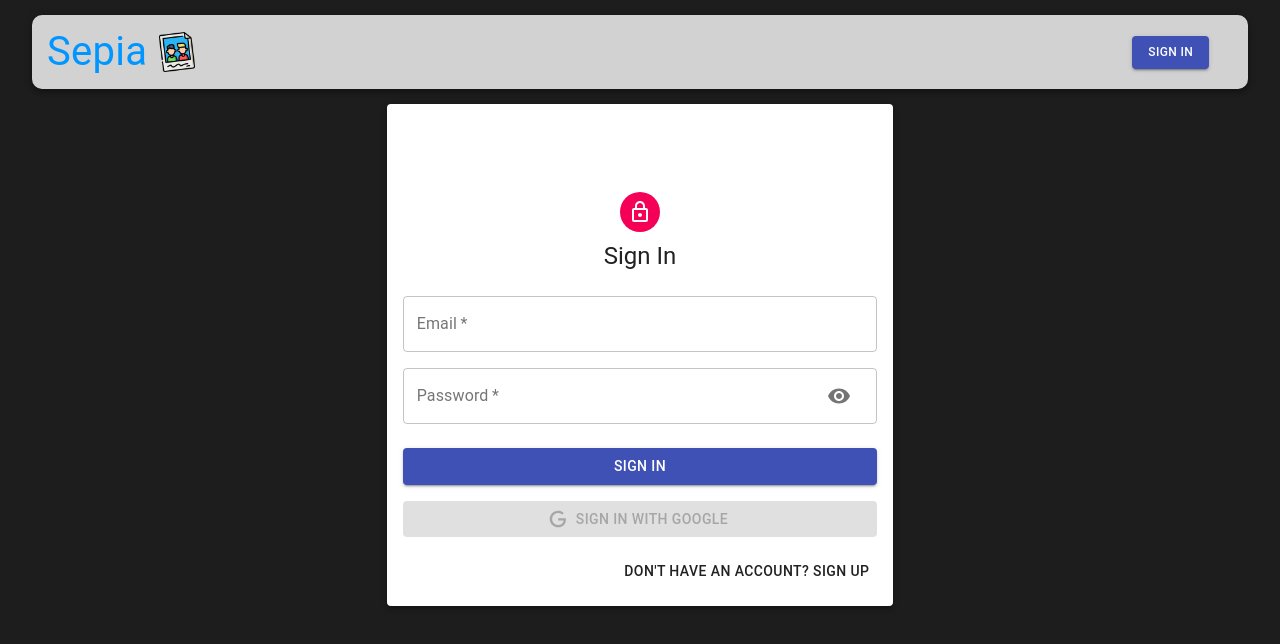
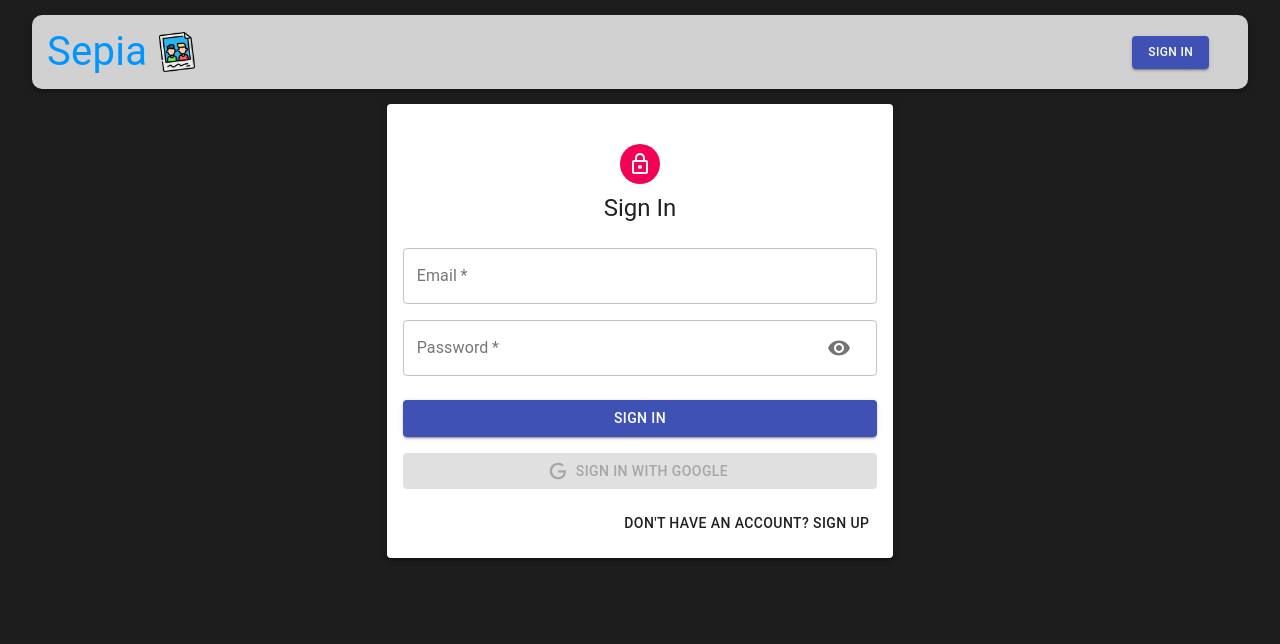
Before and after one commit to salehinafnan/sepia, a React (Create React App) app in the folder client/: page /auth in a window 1280 px wide. Shown: the top 644 px of the page. Built offline with nearby package versions, Linux system fonts and the light colour scheme; no server answers.

Commit message:
Update margin and padding in Navbar styles

```diff
--- a/client/src/components/Auth/styles.js
+++ b/client/src/components/Auth/styles.js
@@ -2,7 +2,7 @@ import { makeStyles } from "@material-ui/core/styles";
 
 export default makeStyles((theme) => ({
   paper: {
-    marginTop: theme.spacing(8),
+    marginTop: theme.spacing(2),
     display: "flex",
     flexDirection: "column",
     alignItems: "center",
--- a/client/src/components/Navbar/styles.js
+++ b/client/src/components/Navbar/styles.js
@@ -10,6 +10,7 @@ export default makeStyles((theme) => ({
     alignItems: "center",
     padding: "5px 15px",
     backgroundColor: "rgba(255,255,255,0.8)",
+    backdropFilter: "blur(40px)",
   },
   heading: {
     color: "rgba(0,150,255, 1)",
```
